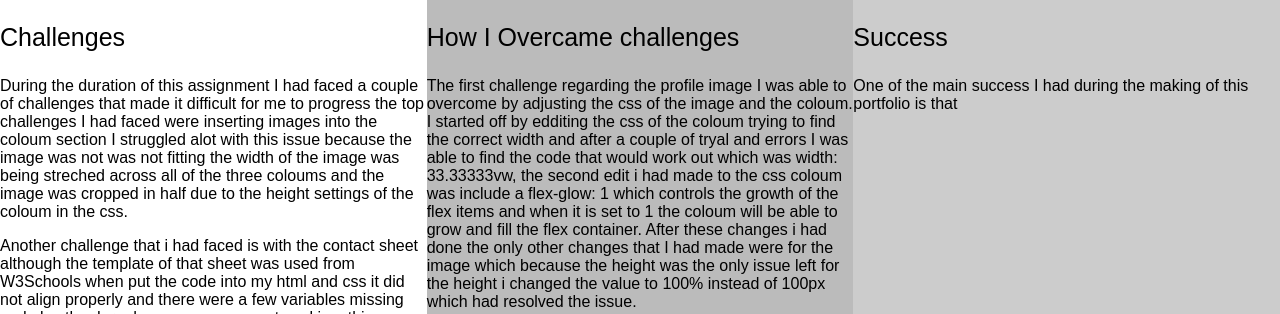
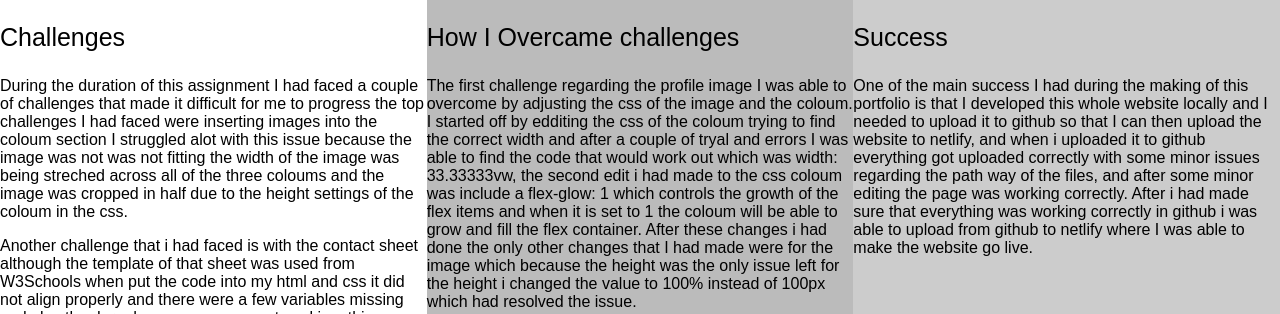
Before and after one commit to lilcode12/Porject, a plain HTML site: page Reflection.html in a window 1280 px wide. Shown: the part 802-1116 px from the top of the page. Drawn offline with Linux system fonts and the light colour scheme.

Commit message:
added description for reflection

```diff
--- a/Reflection.html
+++ b/Reflection.html
@@ -56,7 +56,7 @@
         </div>
         <div class="column" style="background-color:#ccc;">
             <p style="font-size:25px">Success</p>
-            <p style="font-size:16px">One of the main success I had during the making of this portfolio is that
+            <p style="font-size:16px">One of the main success I had during the making of this portfolio is that I developed this whole website locally and I needed to upload it to github so that I can then upload the website to netlify, and when i uploaded it to github everything got uploaded correctly with some minor issues regarding the path way of the files, and after some minor editing the page was working correctly. After i had made sure that everything was working correctly in github i was able to upload from github to netlify where I was able to make the website go live.
             </p>
 
         </div>
```
